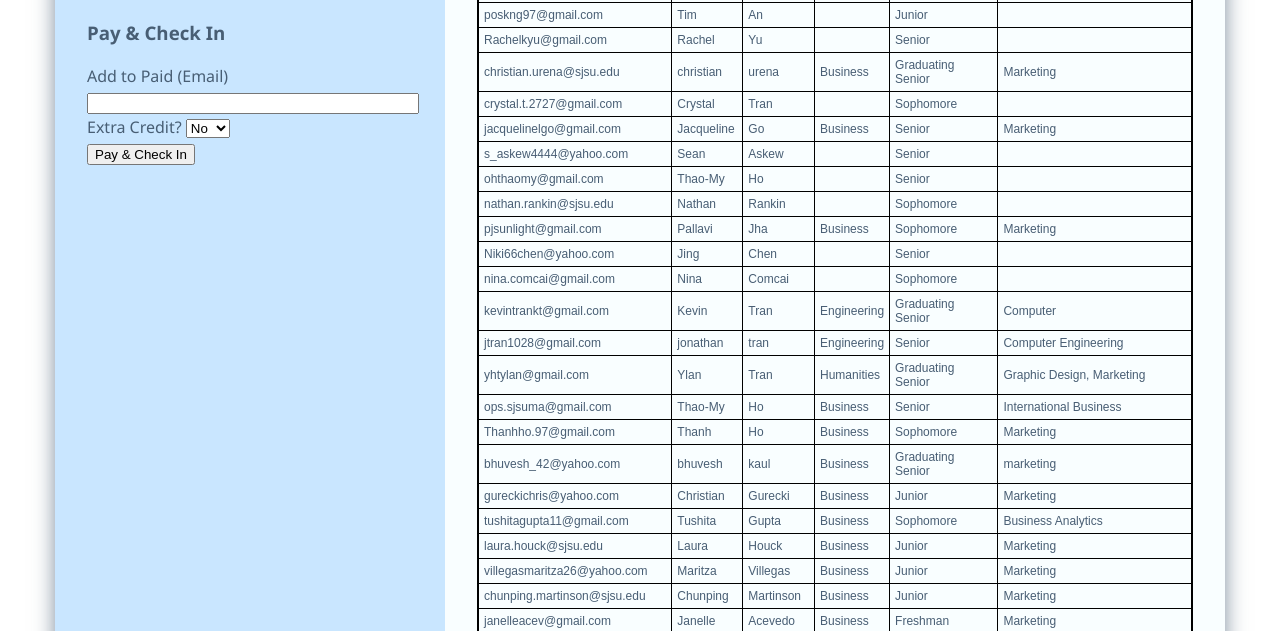
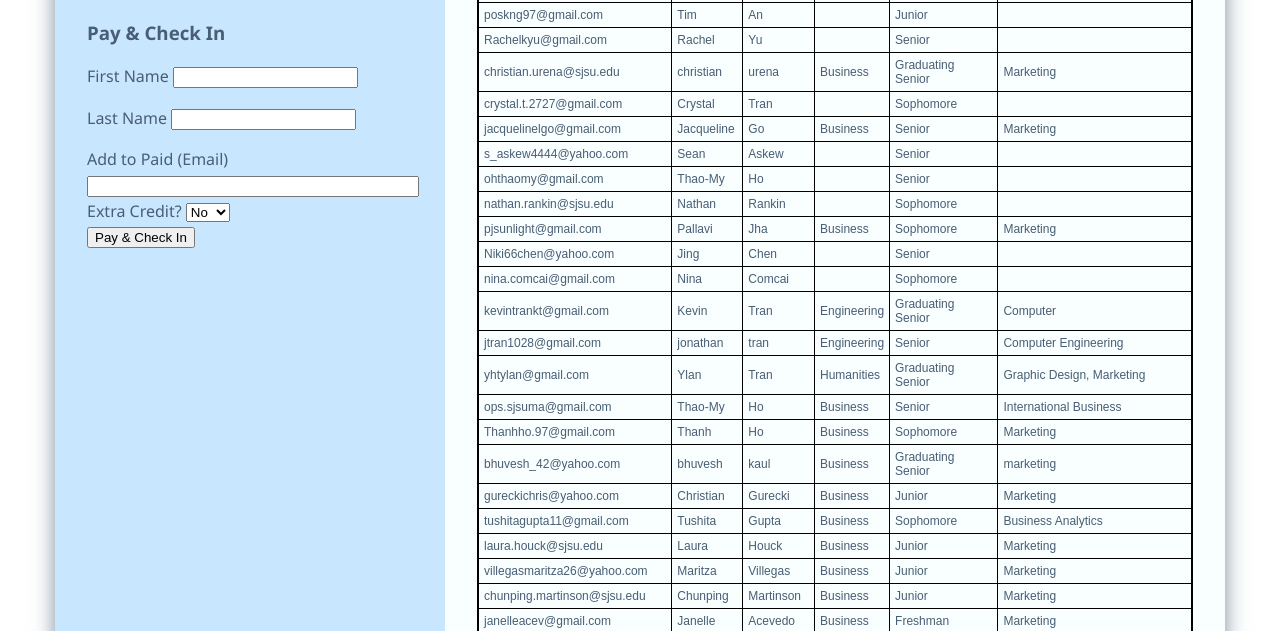
Before and after one commit to kevintrankt/MarketingAssociation, a plain HTML site: page paid/index.html in a window 1280 px wide. Shown: the part 167-798 px from the top of the page. Drawn offline with nearby package versions, Linux system fonts and the light colour scheme.

Commit message:
Fixed form inputs

```diff
--- a/paid/index.html
+++ b/paid/index.html
@@ -30,10 +30,17 @@
 					<input type="hidden" name="notifyEmail" value="">
 					<!-- <div class="inputs"> -->
 					<h3 class="full">Pay & Check In</h3>
-
+					<p>
+						<label for="field_firstname">First Name</label>
+						<input class="form-control" name="field_firstname" type="string">
+					</p>
+					<p>
+						<label for="field_lastname">Last Name</label>
+						<input class="form-control" name="field_lastname" type="string">
+					</p>
 
 					<label for="email">Add to Paid (Email)</label><br>
-					<input id = "emailForm" style="width:100%" maxlength="40" class="form-control" name="email" size="20" type="email" required="">
+					<input id="emailForm" style="width:100%" maxlength="40" class="form-control" name="email" size="20" type="email" required="">
 					<span id="field_ec_event2">
 				 <label for="field_ec_event2">Extra Credit?</label>
 				 <select name="field_ec_event2">
@@ -89,11 +96,11 @@
 					});
 				</script>
 				<script>
-				var script = $('body').attr("onclick")
-				$('body').on('click','td', function(event) {
-				        console.log(event['target'].textContent);
-								$("#emailForm").val(event['target'].textContent);
-				    });
+					var script = $('body').attr("onclick")
+					$('body').on('click', 'td', function(event) {
+						console.log(event['target'].textContent);
+						$("#emailForm").val(event['target'].textContent);
+					});
 				</script>
 			</div>
 		</div>
```
